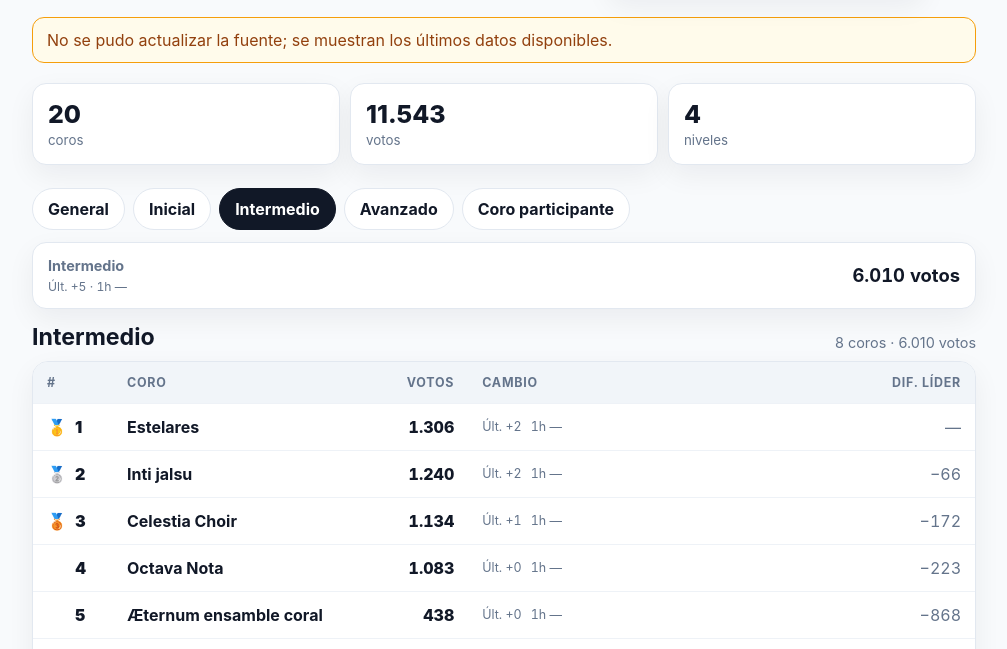
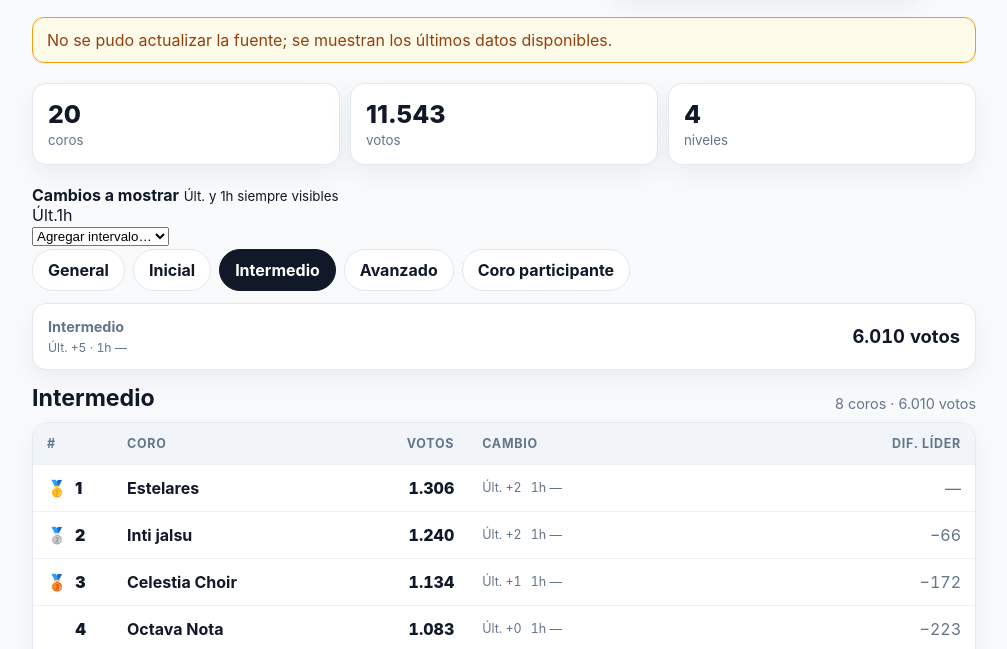
Before and after one commit to AEAZ-J/RankingCoro, a plain HTML site: page index.html in a window 1280 px wide. Shown: the part 143-792 px from the top of the page, without its empty margins (136-1143 px from the left). Drawn offline with Linux system fonts and the light colour scheme.

Commit message:
Add interval selector UI

```diff
--- a/index.html
+++ b/index.html
@@ -6,7 +6,7 @@
   <meta name="theme-color" content="#f8fafc">
   <meta name="description" content="Ranking de coros Juntos Suena Mejor, actualizado automáticamente.">
   <title>Ranking de coros</title>
-  <link rel="stylesheet" href="styles.css?v=20261003-11">
+  <link rel="stylesheet" href="styles.css?v=20261003-12">
 </head>
 <body>
   <main class="wrap">
@@ -41,6 +41,19 @@
       <div><span id="levelCount">—</span><small>niveles</small></div>
     </section>
 
+    <section class="window-picker" aria-label="Intervalos de cambio">
+      <div class="window-picker-copy">
+        <strong>Cambios a mostrar</strong>
+        <small>Últ. y 1h siempre visibles</small>
+      </div>
+      <div class="window-picker-controls">
+        <div id="windowChips" class="window-chips"></div>
+        <select id="windowSelect" aria-label="Agregar intervalo">
+          <option value="">Agregar intervalo…</option>
+        </select>
+      </div>
+    </section>
+
     <nav id="tabs" class="tabs" aria-label="Niveles"></nav>
 
     <section class="category-total" aria-live="polite">
@@ -57,6 +70,6 @@
       <p>Fuente: <a href="https://app.juntossuenamejor.cl/votacion" target="_blank" rel="noopener">votación pública Juntos Suena Mejor</a>.</p>
     </footer>
   </main>
-  <script src="app.js?v=20261003-11"></script>
+  <script src="app.js?v=20261003-12"></script>
 </body>
 </html>
```
